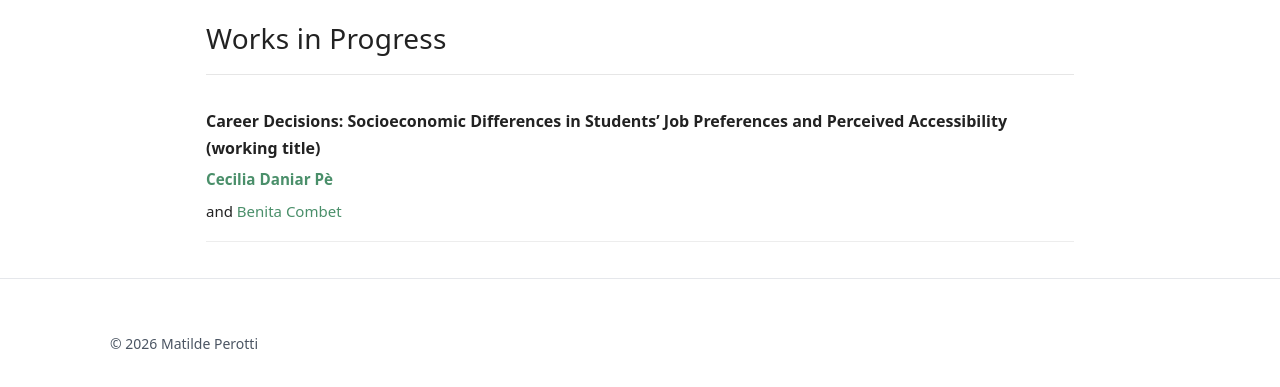
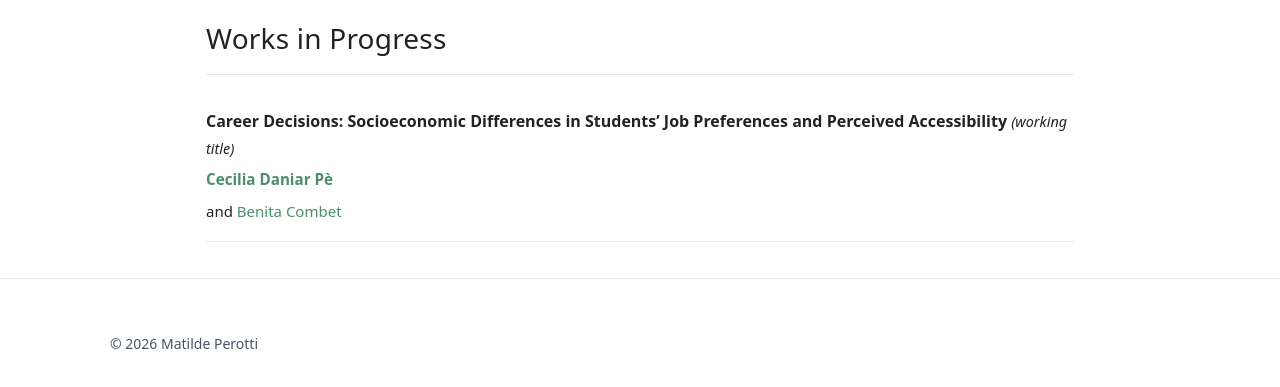
Before and after one commit to ceciliadaniarpe/ceciliadaniarpe.github.io, a plain HTML site: page research.html in a window 1280 px wide. Shown: the part 167-554 px from the top of the page. Drawn offline with Linux system fonts and the light colour scheme.

Commit message:
works in progress style

```diff
--- a/styles.css
+++ b/styles.css
@@ -68,3 +68,9 @@ footer{border-top:1px solid var(--line);padding:26px 20px;color:var(--muted)}
   background-color: #333;
   color: white;
 }
+
+.working-title {
+  font-style: italic;
+  font-weight: normal;
+  font-size: 0.9em;
+}
```
